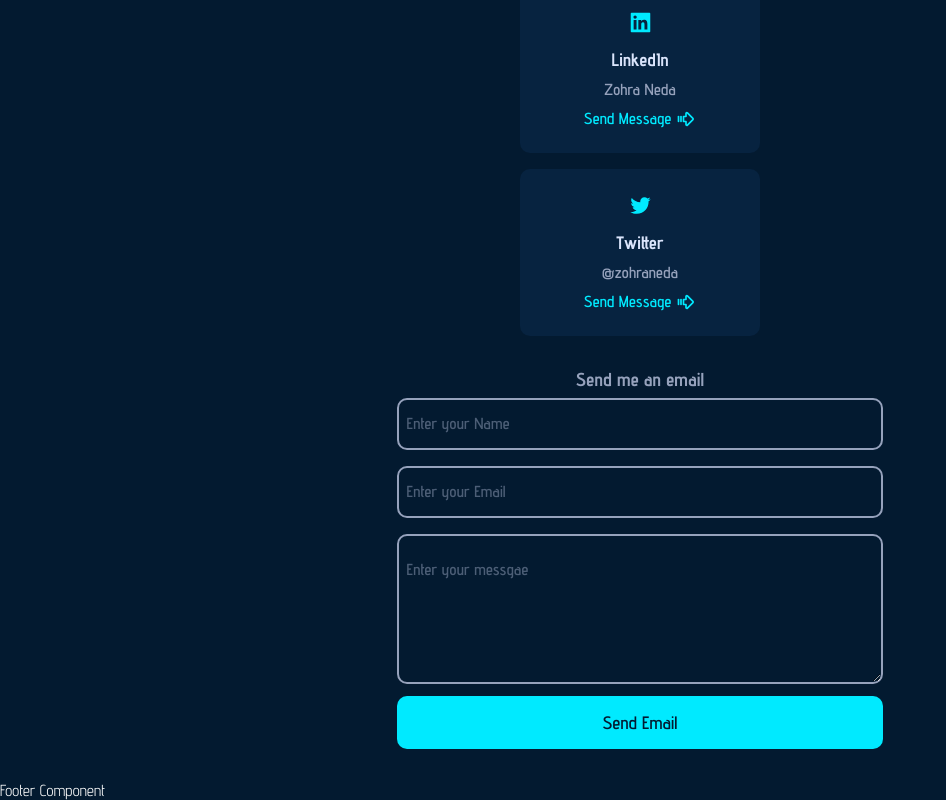
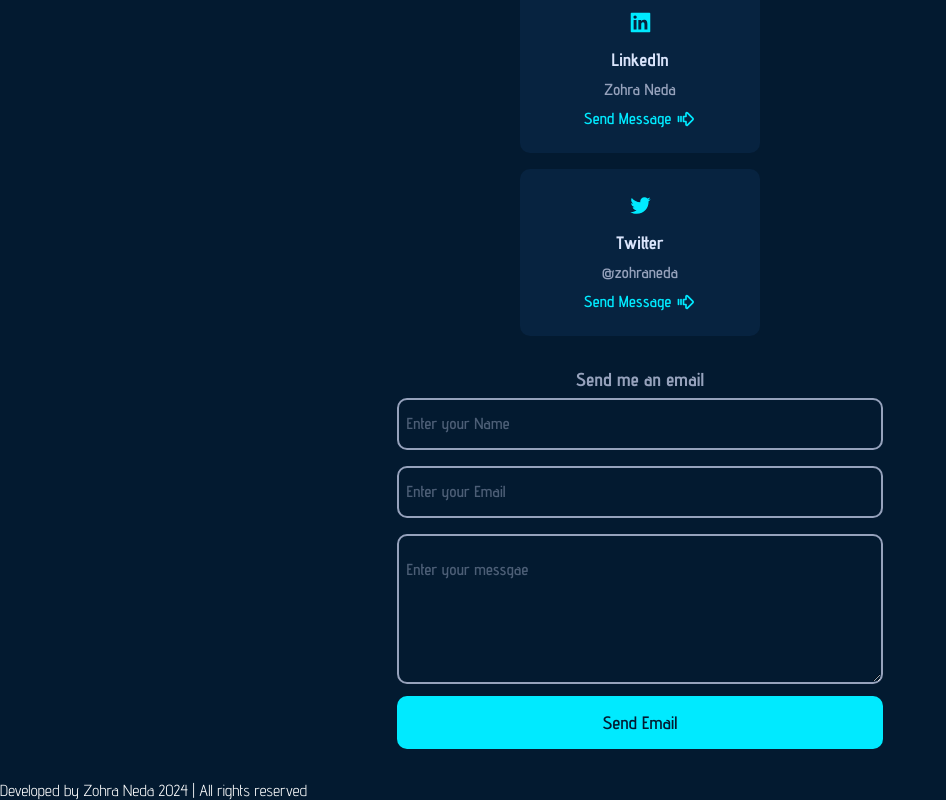
Before and after one commit to Zohra-Neda/Portfolio, a React (Create React App) app: page / in a window 1280 px wide. Shown: the part 3424-4224 px from the top of the page, without its empty margins (0-946 px from the left). Built offline with nearby package versions, Linux system fonts and the light colour scheme.

Commit message:
Implement Footer component

```diff
--- a/src/Components/Footer/Footer.jsx
+++ b/src/Components/Footer/Footer.jsx
@@ -3,7 +3,9 @@ import './footer.scss'
 
 const Footer = () => {
   return (
-    <section id='footer'>Footer Component</section>
+    <section className="footer">
+      <span>Developed by Zohra Neda 2024 | All rights reserved</span>
+    </section>
   )
 }
 
```
